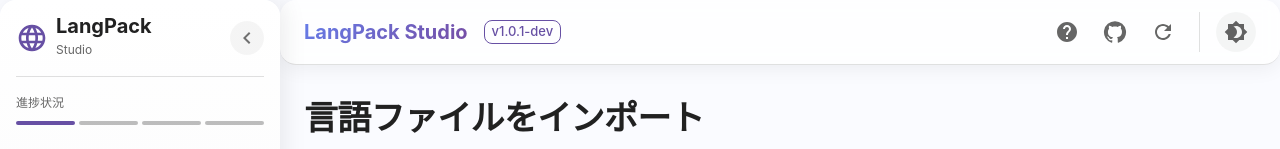
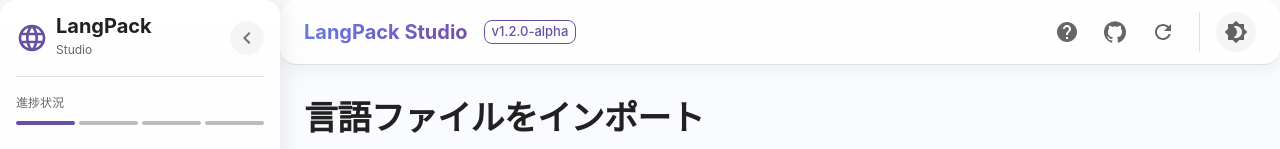
Before and after one commit to Sumire-Labs/LangPack-Studio, a React (Vite) app: page / in a window 1280 px wide. Both pictures are taken after a click on the button "今すぐ始める". Shown: the top 149 px of the page. Built offline with nearby package versions, Linux system fonts and the light colour scheme.

Commit message:
bump to 1.2.0-alpha

```diff
--- a/electron/main.ts
+++ b/electron/main.ts
@@ -1,6 +1,7 @@
 import { app, BrowserWindow, Menu, dialog, ipcMain } from 'electron'
 import path from 'node:path'
 import { promises as fs } from 'node:fs'
+import packageJson from '../package.json'
 
 process.env.APP_ROOT = path.join(__dirname, '..')
 
@@ -25,7 +26,7 @@
       webSecurity: true
     },
     icon: process.env.VITE_PUBLIC ? path.join(process.env.VITE_PUBLIC, 'icon.png') : undefined,
-    title: 'LangPack Studio',
+    title: `LangPack Studio v${packageJson.version}`,
     show: false
   })
 
--- a/package.json
+++ b/package.json
@@ -1,7 +1,7 @@
 {
   "name": "langpack-studio",
   "productName": "LangPack Studio",
-  "version": "1.0.0",
+  "version": "1.2.0-alpha",
   "description": "✨ Minecraft Mod Language Translation Resource Pack Creator with Material Design 3",
   "homepage": "https://github.com/Sumire-Labs/LangPack-Studio",
   "repository": {
--- a/src/components/redesign/Header.tsx
+++ b/src/components/redesign/Header.tsx
@@ -19,6 +19,7 @@
   Info
 } from '@mui/icons-material'
 import { Chip, Divider } from '@mui/material'
+import { getVersionInfo } from '../../utils/appVersion'
 
 interface HeaderProps {
   darkMode: boolean
@@ -32,6 +33,7 @@
   onReset
 }) => {
   const theme = useTheme()
+  const versionInfo = getVersionInfo()
 
   return (
     <AppBar
@@ -59,9 +61,9 @@
             LangPack Studio
           </Typography>
 
-          <Tooltip title="Version 1.0.1-dev">
+          <Tooltip title={`Version ${versionInfo.version} (Built: ${versionInfo.buildDate})`}>
             <Chip
-              label="v1.0.1-dev"
+              label={`v${versionInfo.version}`}
               size="small"
               variant="outlined"
               sx={{
--- /dev/null
+++ b/src/utils/appVersion.ts
@@ -0,0 +1,16 @@
+// App version utility
+// This file provides version information from package.json
+
+// For Vite builds, we need to define the version at build time
+// This is handled by Vite's define config
+export const APP_VERSION = __APP_VERSION__ || '1.2.0-alpha'
+export const APP_NAME = 'LangPack Studio'
+
+export const getVersionInfo = () => {
+  return {
+    version: APP_VERSION,
+    name: APP_NAME,
+    fullName: `${APP_NAME} v${APP_VERSION}`,
+    buildDate: __BUILD_DATE__ || new Date().toISOString().split('T')[0]
+  }
+}
--- /dev/null
+++ b/src/vite-env.d.ts
@@ -0,0 +1,4 @@
+/// <reference types="vite/client" />
+
+declare const __APP_VERSION__: string
+declare const __BUILD_DATE__: string
--- a/vite.config.ts
+++ b/vite.config.ts
@@ -1,6 +1,9 @@
 import { defineConfig } from 'vite'
 import react from '@vitejs/plugin-react'
 import { resolve } from 'path'
+
+// Read version from package.json
+const packageJson = require('./package.json')
 
 export default defineConfig({
   plugins: [react()],
@@ -14,6 +17,10 @@
       '@': resolve(__dirname, './src')
     }
   },
+  define: {
+    __APP_VERSION__: JSON.stringify(packageJson.version),
+    __BUILD_DATE__: JSON.stringify(new Date().toISOString().split('T')[0])
+  },
   server: {
     port: 3000
   }
```
Also changed, not shown: 1 other file (tests, documents, lock files or other folders).
